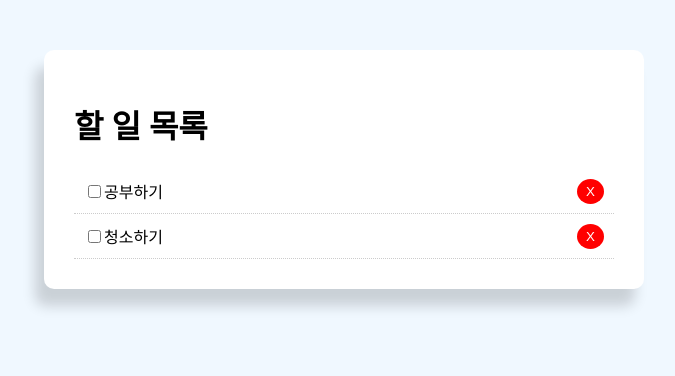
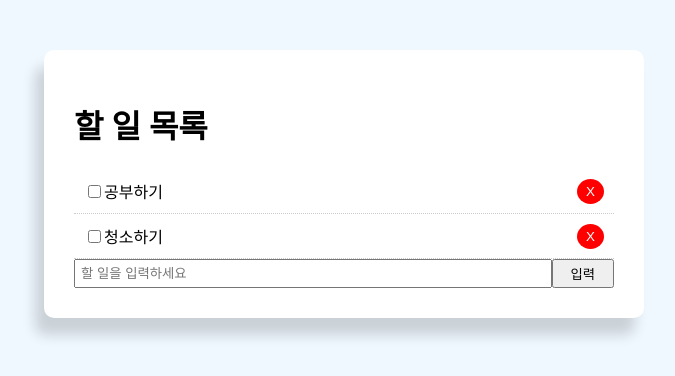
Before and after one commit to rlaqhtjs789/react-todo, a React (Vite) app: page / in a window 1280 px wide. Shown: the top 376 px of the page, without its empty margins (296-971 px from the left). Built offline with nearby package versions, Linux system fonts and the light colour scheme.

Commit message:
[react todo] 할 일 목록 추가하기 기능연동 / prettier 자동화 적용

```diff
--- a/src/App.jsx
+++ b/src/App.jsx
@@ -6,7 +6,8 @@ export default class App extends Component {
     todoData: [
       { id: 1, title: "공부하기", completed: false },
       { id: 2, title: "청소하기", completed: false },
-    ]
+    ],
+    value: "",
   };
 
   btnStyle = {
@@ -29,9 +30,27 @@ export default class App extends Component {
 
   handleClick = (id) => {
     this.setState({
-      todoData: this.state.todoData.filter((data) => data.id !== id)
+      todoData: this.state.todoData.filter((data) => data.id !== id),
     });
-  }
+  };
+
+  handleChange = (e) => {
+    this.setState({ value: e.target.value });
+  };
+
+  handleSubmit = (e) => {
+    e.preventDefault();
+    let newTodo = {
+      id: Date.now(),
+      title: this.state.value,
+      completed: false,
+    };
+
+    this.setState({
+      todoData: [...this.state.todoData, newTodo],
+      value: "",
+    });
+  };
 
   render() {
     return (
@@ -42,11 +61,39 @@ export default class App extends Component {
           </div>
           {this.state.todoData.map((data) => (
             <div key={data.id} style={this.getStyle()}>
-              <input type="checkbox" value={data.id} defaultChecked={data.completed} />
+              <input
+                type="checkbox"
+                value={data.id}
+                defaultChecked={data.completed}
+              />
               {data.title}
-              <button style={this.btnStyle} onClick={() => {this.handleClick(data.id)}}>X</button>
+              <button
+                style={this.btnStyle}
+                onClick={() => {
+                  this.handleClick(data.id);
+                }}
+              >
+                X
+              </button>
             </div>
           ))}
+
+          <form style={{ display: "flex" }} onSubmit={this.handleSubmit}>
+            <input
+              type="text"
+              name="value"
+              style={{ flex: "10", padding: "5px" }}
+              placeholder="할 일을 입력하세요"
+              value={this.state.value}
+              onChange={this.handleChange}
+            />
+            <input
+              type="submit"
+              value="입력"
+              className="btn"
+              style={{ flex: "1" }}
+            />
+          </form>
         </div>
       </div>
     );
```
